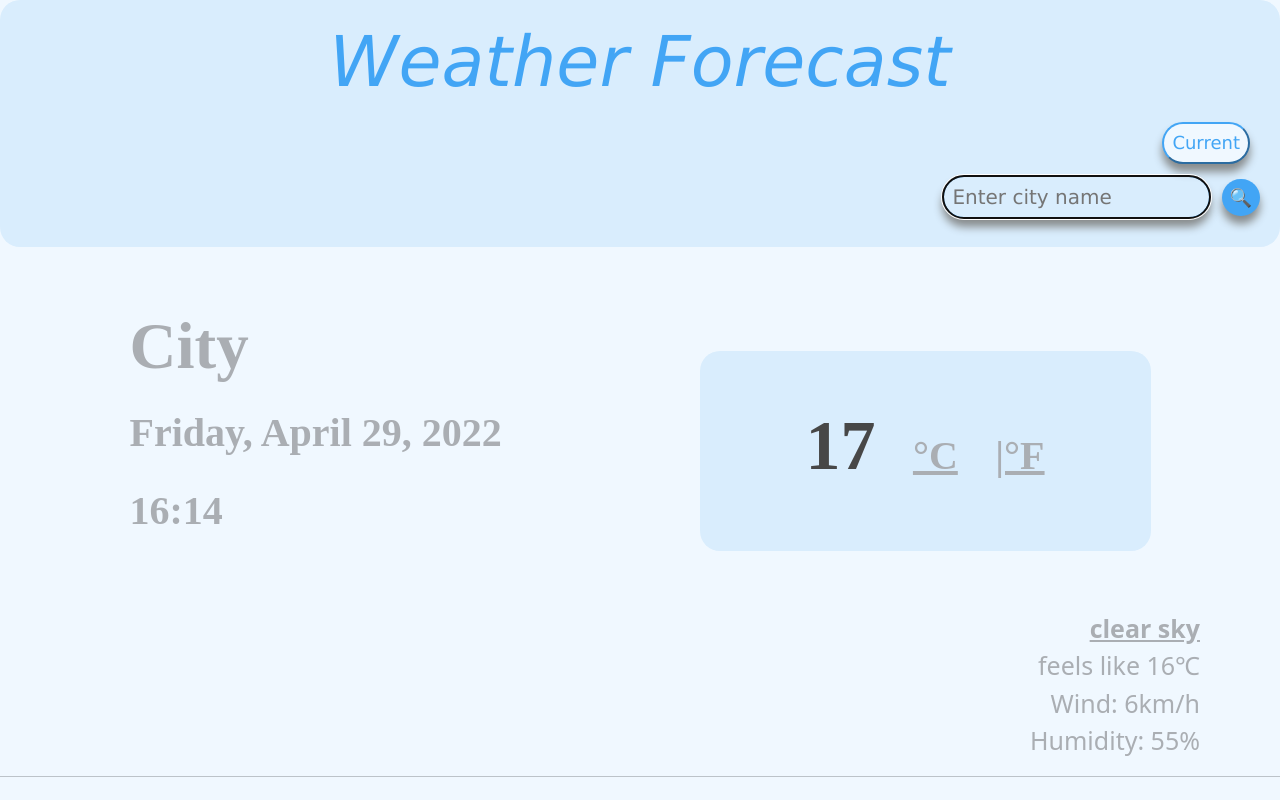
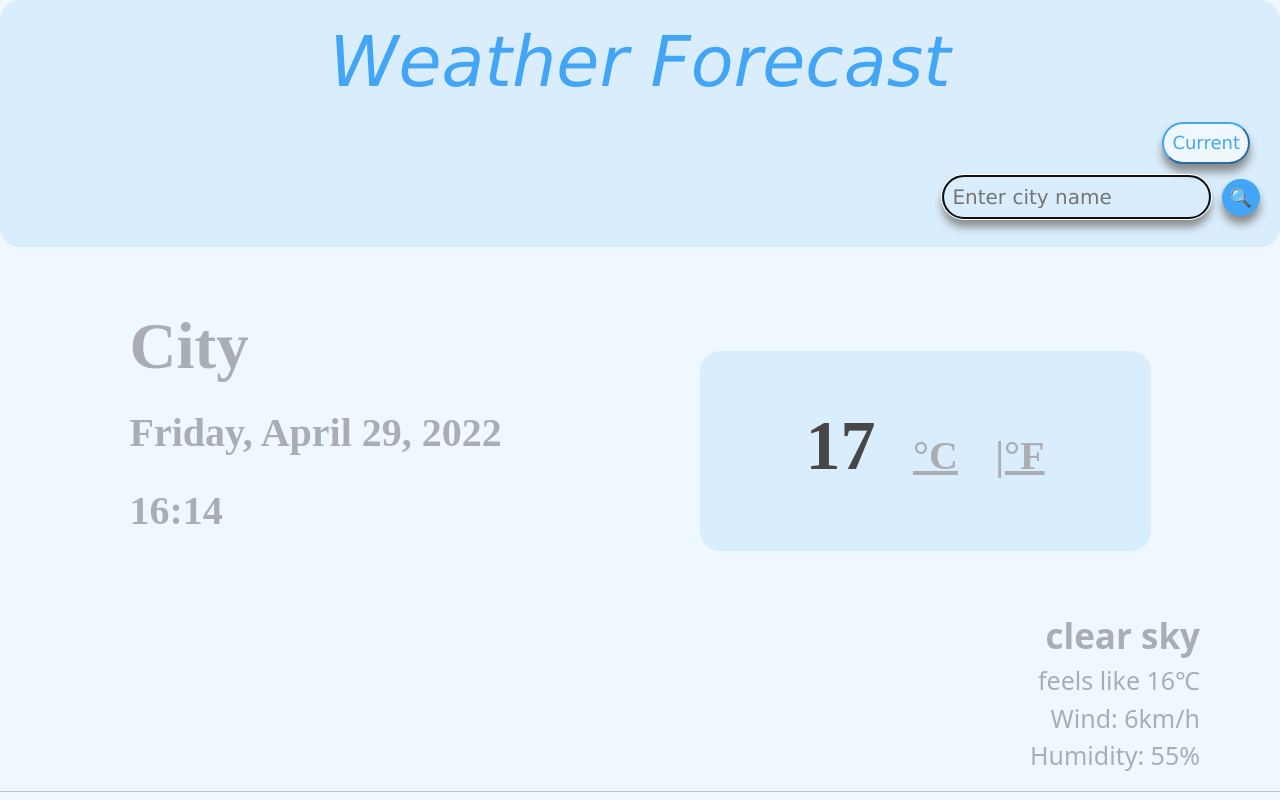
Before and after one commit to Mayam0524/my-app, a plain HTML site: page index.html in a window 1280 px wide. Shown: the top 800 px of the page. Drawn offline with nearby package versions, Linux system fonts and the light colour scheme.

Commit message:
update css

```diff
--- a/src/styles.css
+++ b/src/styles.css
@@ -128,7 +128,7 @@ section {
 
 #sky {
     font-weight: bold;
-    text-decoration: underline;
+    font-size: 35px;
 }
 
 .col-2 {
```
